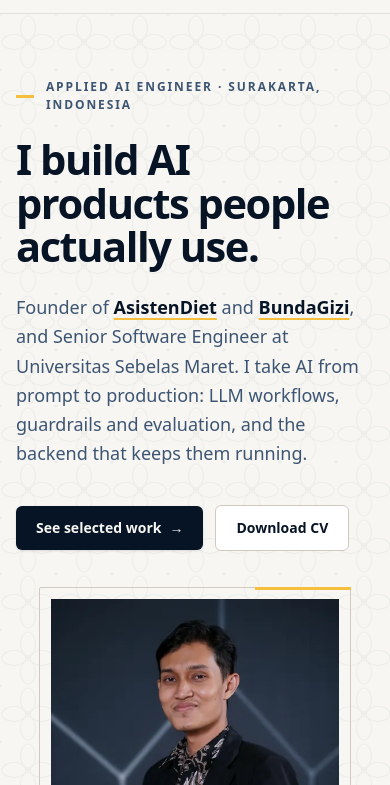
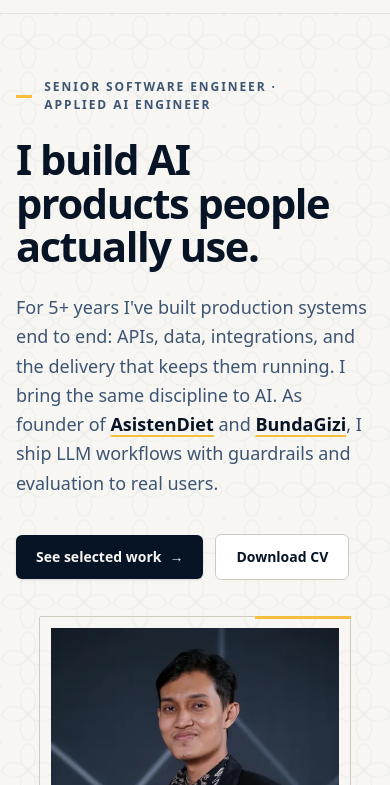
Before and after one commit to hijrahassalam/site, an Astro site: page / in a window 390 px wide. Shown: the part 59-844 px from the top of the page. Built offline with nearby package versions, Linux system fonts and the light colour scheme; Astro itself is replaced by a stand-in of ours.

Commit message:
feat: position as Senior Software Engineer with Applied AI as the edge
- Navbar label: Senior Software Engineer (short form)
- Hero eyebrow: Senior Software Engineer · Applied AI Engineer, breaking
  only between the two titles on small screens
- Hero copy leads with 5+ years of production engineering, then the AI
  products as proof; headline unchanged
- SEO title 'Senior Software & Applied AI Engineer' (54 chars) and new meta
  description
- JSON-LD: jobTitle stays the actual title at the current employer;
  hasOccupation lists both identities; knowsAbout covers backend and AI
- Hire: roles ordered Senior SE (Backend/Full-Stack), Applied AI, Founding
  Engineer / Technical Lead; adds technical consulting
- Now and CTAs no longer limit the search to AI-only teams

Co-Authored-By: Claude Opus 5.5 <noreply@anthropic.com>

```diff
--- a/src/data/profile.ts
+++ b/src/data/profile.ts
@@ -3,9 +3,14 @@
 export const site = {
   name: 'Hijrah Assalam',
   legalName: 'Nur Hijrah As Salam Al Ihsan',
-  role: 'Applied AI Engineer',
+  // Short form for tight spaces (navbar, schema jobTitle). Matches the actual current job title.
+  role: 'Senior Software Engineer',
+  // Full professional identity, used where discoverability matters (hero eyebrow, SEO, meta).
+  identity: 'Senior Software Engineer · Applied AI Engineer',
+  // Compact form for <title>, kept under ~60 characters so search results don't truncate it.
+  titleRole: 'Senior Software & Applied AI Engineer',
   description:
-    'Applied AI Engineer and founder of AsistenDiet and BundaGizi. I build production AI products and the systems behind them, from LLM workflows to the backend that keeps them running.',
+    'Senior Software Engineer and Applied AI Engineer with 5+ years building production systems. Founder of AsistenDiet and BundaGizi.',
   email: 'hijrahassalam@gmail.com',
   location: 'Surakarta, Indonesia',
   timezone: 'GMT+7',
--- a/src/layouts/BaseLayout.astro
+++ b/src/layouts/BaseLayout.astro
@@ -12,7 +12,7 @@ interface Props {
 }
 
 const { title, description = site.description } = Astro.props;
-const fullTitle = title ? `${title} · ${site.name}` : `${site.name} · ${site.role}`;
+const fullTitle = title ? `${title} · ${site.name}` : `${site.name} · ${site.titleRole}`;
 const canonical = new URL(Astro.url.pathname, Astro.site);
 const ogImage = new URL('/assets/images/og-image.png', Astro.site);
 
@@ -21,14 +21,20 @@ const personSchema = {
   '@type': 'Person',
   name: site.name,
   alternateName: site.legalName,
+  // jobTitle matches the current employer (worksFor); hasOccupation carries the full identity.
   jobTitle: site.role,
+  hasOccupation: [
+    { '@type': 'Occupation', name: 'Senior Software Engineer' },
+    { '@type': 'Occupation', name: 'Applied AI Engineer' },
+  ],
   url: Astro.site?.toString(),
   email: `mailto:${site.email}`,
   image: new URL('/assets/images/profile.webp', Astro.site).toString(),
   sameAs: [site.links.github, site.links.linkedin],
   knowsAbout: [
-    'Applied AI', 'LLM applications', 'AI agents', 'RAG', 'Guardrails',
-    'LLM evaluation', 'Laravel', 'Node.js', 'Vue.js', 'PostgreSQL',
+    'Software engineering', 'Backend development', 'Full-stack development', 'REST APIs',
+    'System integration', 'PHP', 'Laravel', 'Node.js', 'Vue.js', 'PostgreSQL', 'MySQL', 'Docker',
+    'Applied AI', 'LLM applications', 'AI agents', 'RAG', 'Guardrails', 'LLM evaluation',
   ],
   alumniOf: { '@type': 'CollegeOrUniversity', name: 'Universitas Sebelas Maret' },
   worksFor: { '@type': 'Organization', name: 'Universitas Sebelas Maret' },
@@ -61,7 +67,7 @@ const personSchema = {
     <meta property="og:image" content={ogImage} />
     <meta property="og:image:width" content="1200" />
     <meta property="og:image:height" content="630" />
-    <meta property="og:image:alt" content="Hijrah Assalam, Applied AI Engineer, Surakarta, Indonesia: I build AI products people actually use. hijrahassalam.com" />
+    <meta property="og:image:alt" content="Hijrah Assalam, Senior Software Engineer and Applied AI Engineer, Surakarta, Indonesia: I build AI products people actually use. hijrahassalam.com" />
     <meta name="twitter:card" content="summary_large_image" />
     <meta name="twitter:title" content={fullTitle} />
     <meta name="twitter:description" content={description} />
--- a/src/pages/hire.astro
+++ b/src/pages/hire.astro
@@ -7,16 +7,16 @@ import { site, proof } from '../data/profile';
 
 const roles = [
   {
+    title: 'Senior Software Engineer (Backend / Full-Stack)',
+    body: 'Owning systems end to end, from API and data design through to deployment. Laravel, Node.js, Vue.js, PostgreSQL/MySQL, Docker.',
+  },
+  {
     title: 'Applied AI Engineer',
     body: 'Taking LLM features from prototype to production: agent and RAG workflows, guardrails, evaluation, and keeping cost and latency under control.',
   },
   {
-    title: 'Senior Full-Stack / Backend Engineer',
-    body: 'Owning systems end to end, from API and data design through to deployment. Laravel, Node.js, Vue.js, PostgreSQL/MySQL, Docker.',
-  },
-  {
-    title: 'Founding / Product Engineer',
-    body: 'Small teams that need someone who can talk to users, make the architecture call, ship it, and run it, because I do that for my own products.',
+    title: 'Founding Engineer / Technical Lead',
+    body: 'Teams that need someone to make the architecture call, lead the build, ship it and run it. I did that for five years as lead engineer and solutions architect at Root Labs, and I do it for my own products.',
   },
 ];
 
@@ -48,12 +48,12 @@ const practical = [
 
 <BaseLayout
   title="Work with me"
-  description="Hire Hijrah Assalam, Applied AI Engineer and senior full-stack engineer, for remote or hybrid roles and long-term contracts."
+  description="Hire Hijrah Assalam, Senior Software Engineer and Applied AI Engineer, for remote or hybrid roles, long-term contracts and selected technical consulting."
 >
   <PageHeader
     eyebrow="Work with me"
     title="An engineer who ships AI to production, and keeps it running."
-    intro="I'm open to Applied AI and senior engineering roles, remote or hybrid, and to long-term contracts with teams building AI products."
+    intro="I'm open to senior software engineering and Applied AI roles, remote or hybrid, and to long-term contracts and selected technical consulting."
   >
     <div class="rise rise-4 mt-9 flex flex-wrap gap-3">
       <a href={`mailto:${site.email}?subject=Role%20opportunity`} class="inline-flex items-center gap-2 rounded-md bg-ink px-5 py-3 text-sm font-semibold text-paper transition hover:opacity-90">
--- a/src/pages/index.astro
+++ b/src/pages/index.astro
@@ -21,14 +21,20 @@ const pad = (n: number) => String(n).padStart(2, '0');
   <section class="kawung border-b border-line">
     <div class="mx-auto grid max-w-6xl gap-12 px-4 pt-16 pb-14 sm:px-6 md:grid-cols-[1fr_auto] md:items-center md:gap-16 md:pt-24 md:pb-20">
       <div>
-        <p class="eyebrow rise">Applied AI Engineer · {site.location}</p>
+        <p class="eyebrow rise">
+          <span>
+            {site.identity.split(' · ').map((t, i) => (
+              <>{i > 0 && ' · '}<span class="whitespace-nowrap">{t}</span></>
+            ))}
+          </span>
+        </p>
         <h1 class="rise rise-2 mt-6 max-w-3xl text-[2.6rem] leading-[1.05] font-extrabold tracking-[-0.035em] text-balance sm:text-6xl lg:text-[4.25rem]">
           I build AI products people actually use.
         </h1>
         <p class="rise rise-3 mt-6 max-w-2xl text-lg leading-relaxed text-ink-soft text-pretty">
-          Founder of <a href="https://www.asistendiet.com/" class="font-semibold text-ink underline decoration-gold decoration-2 underline-offset-4">AsistenDiet</a>{' '}and{' '}<a href="https://www.bundagizi.com/" class="font-semibold text-ink underline decoration-gold decoration-2 underline-offset-4">BundaGizi</a>,
-          and Senior Software Engineer at Universitas Sebelas Maret. I take AI from prompt to production:
-          LLM workflows, guardrails and evaluation, and the backend that keeps them running.
+          For 5+ years I've built production systems end to end: APIs, data, integrations, and the delivery
+          that keeps them running. I bring the same discipline to AI. As founder of{' '}<a href="https://www.asistendiet.com/" class="font-semibold text-ink underline decoration-gold decoration-2 underline-offset-4">AsistenDiet</a>{' '}and{' '}<a href="https://www.bundagizi.com/" class="font-semibold text-ink underline decoration-gold decoration-2 underline-offset-4">BundaGizi</a>,
+          I ship LLM workflows with guardrails and evaluation to real users.
         </p>
         <div class="rise rise-4 mt-9 flex flex-wrap items-center gap-3">
           <a href="#work" class="inline-flex items-center gap-2 rounded-md bg-ink px-5 py-3 text-sm font-semibold text-paper shadow-sm transition hover:opacity-90">
@@ -262,7 +268,7 @@ const pad = (n: number) => String(n).padStart(2, '0');
           Have an AI product that needs to work in the real world?
         </h2>
         <p class="mt-5 max-w-xl text-lg leading-relaxed text-[#c3ccd8]">
-          I'm open to Applied AI and senior engineering roles, remote or hybrid, and to selected product collaborations.
+          I'm open to senior software engineering and Applied AI roles, remote or hybrid, and to selected product collaborations.
           Fluent in English (C1), async-friendly, based in GMT+7.
         </p>
       </div>
--- a/src/pages/now.astro
+++ b/src/pages/now.astro
@@ -33,7 +33,7 @@ const items = [
   {
     tag: 'Looking',
     title: 'My next role',
-    body: 'Open to Applied AI and senior engineering roles, remote or hybrid, at teams building AI products.',
+    body: 'Open to senior software engineering and Applied AI roles, remote or hybrid.',
     href: '/hire/',
   },
 ];
```
